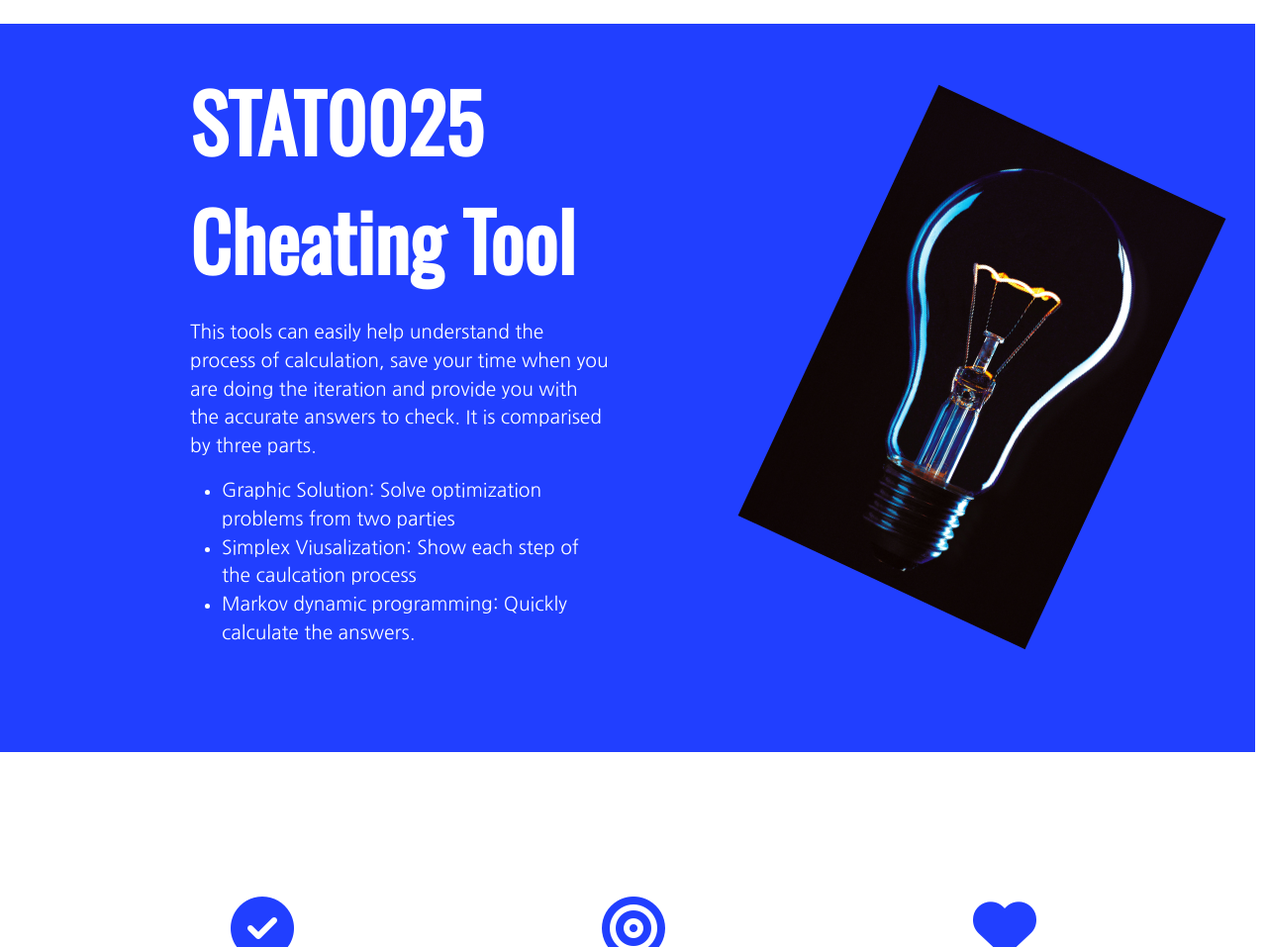
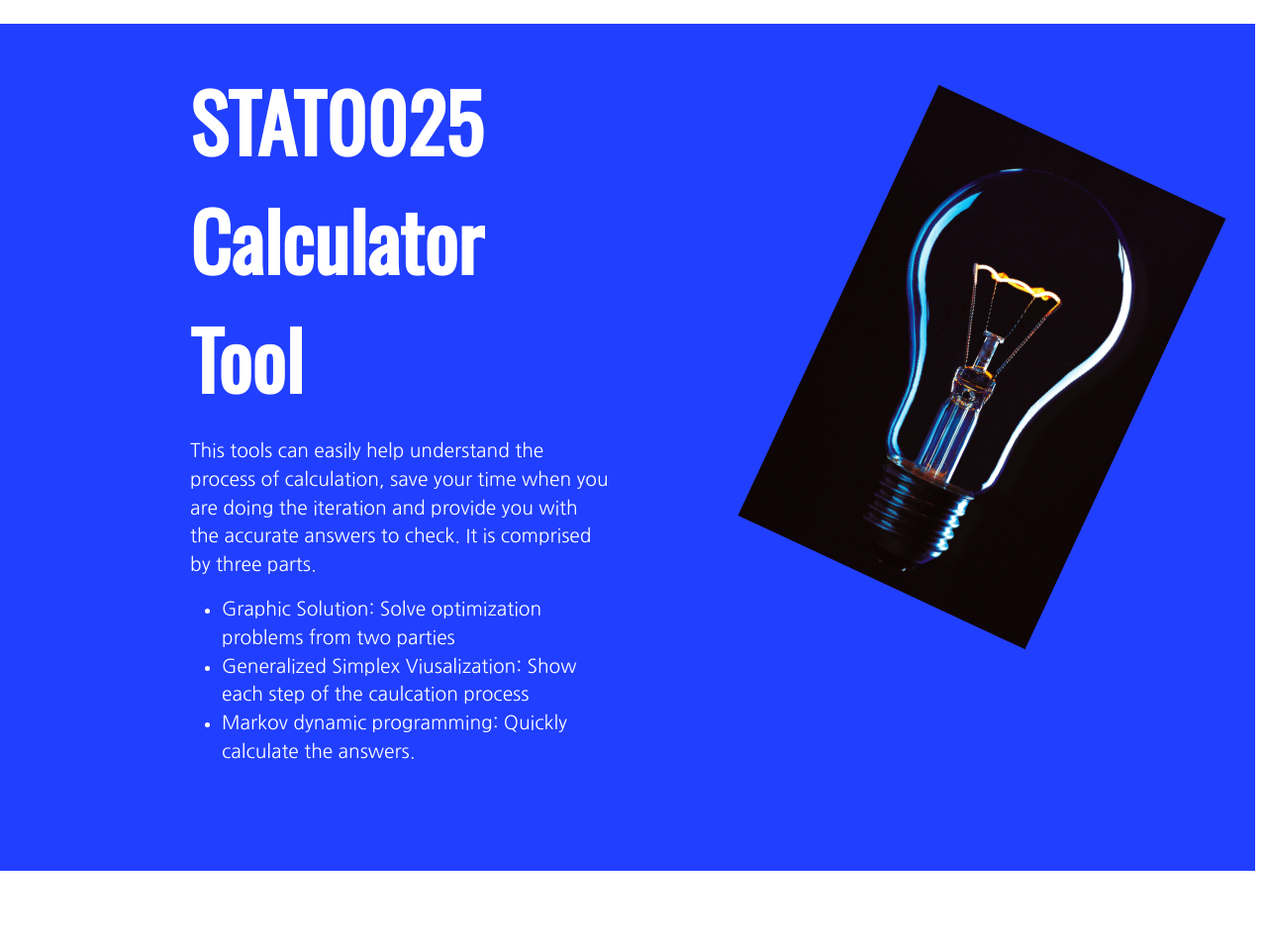
Before and after one commit to mruiyangyou/STAT0025-Web-App, a Flask app: page / in a window 1280 px wide. Shown: the part 109-1066 px from the top of the page at 99% size. Run offline with Flask 2, Linux system fonts and the light colour scheme; parts of the project's set-up code (start-up, migrations or seed data) failed here and were passed over; some libraries are stand-ins or nearby versions.

Commit message:
update home page

```diff
--- a/app/templates/home.html
+++ b/app/templates/home.html
@@ -98,17 +98,17 @@
     <!-- title -->
     <div class = 'row titlecolor container-fluid'>
         <div class="col-lg-6">
-            <h1 class = 'title-heading'>STAT0025 Cheating Tool</h1>
+            <h1 class = 'title-heading'>STAT0025 Calculator Tool</h1>
             <div class = 'title-text'>
             <p>This tools can easily help understand the process of calculation, save your time when you are doing the iteration and provide
-                you with the accurate answers to check. It is comparised by three parts.
+                you with the accurate answers to check. It is comprised by three parts.
             </p>
             <ul>
                 <li>
                     Graphic Solution: Solve optimization problems from two parties
                 </li>
                 <li>
-                    Simplex Viusalization: Show each step of the caulcation process
+                    Generalized Simplex Viusalization: Show each step of the caulcation process
                 </li>
                 <li>
                     Markov dynamic programming: Quickly calculate the answers.
```
